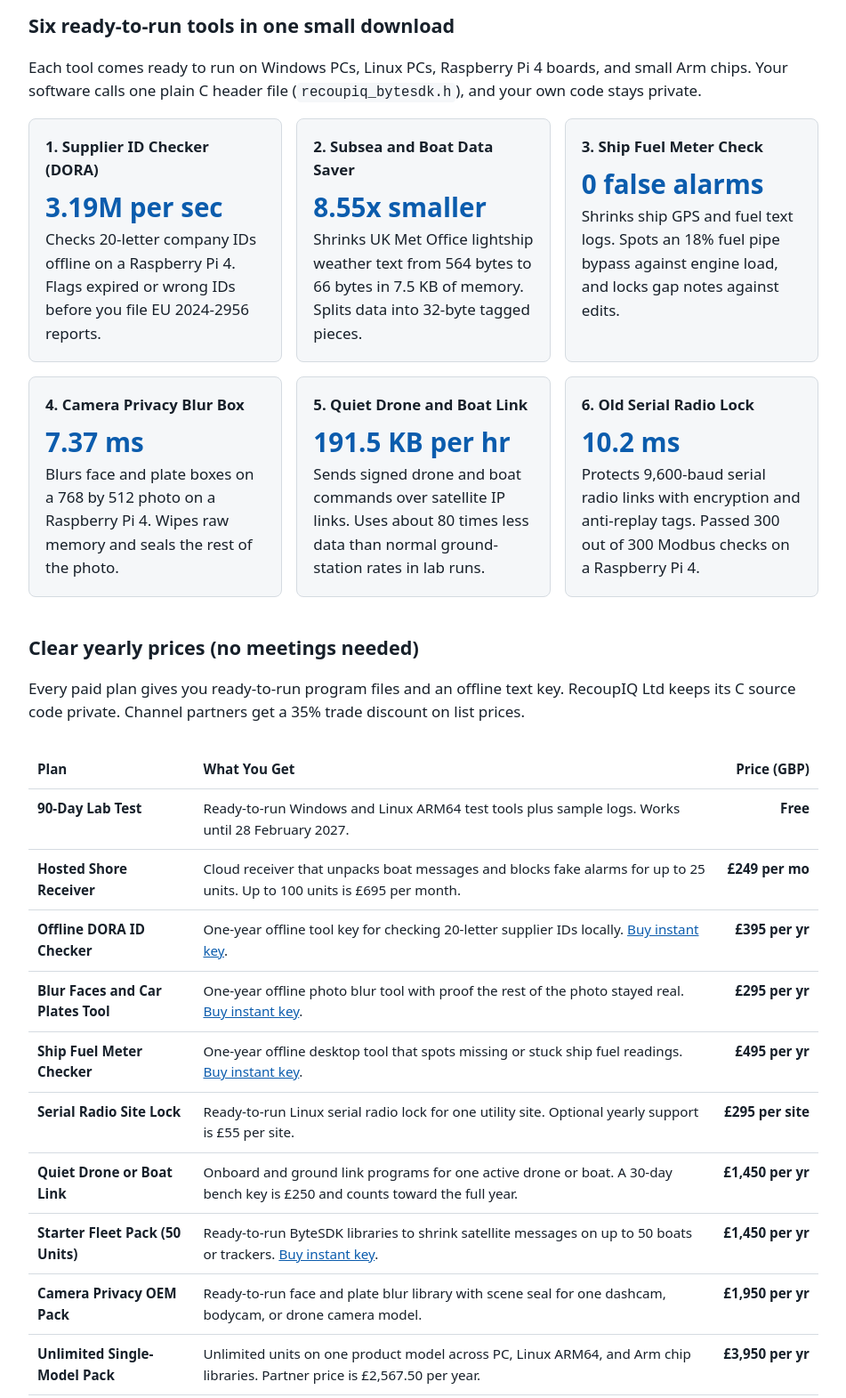
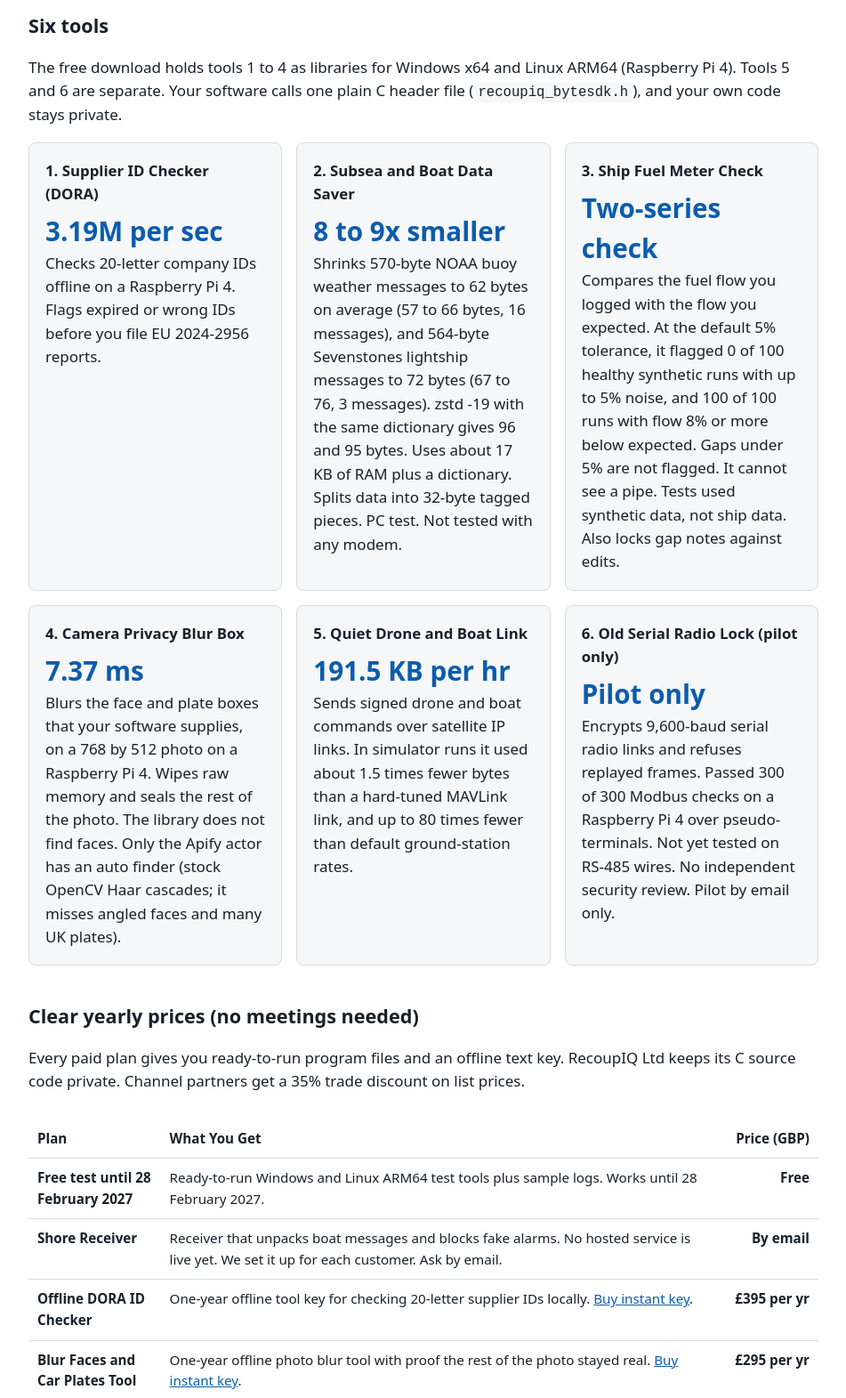
Before and after one commit to recoupiq/bytesdk, a plain HTML site: page bytesdk.html in a window 1280 px wide. Shown: the part 360-1931 px from the top of the page at 89% size, without its empty margins (164-1115 px from the left). Drawn offline with Linux system fonts and the light colour scheme.

Commit message:
Correct claims, fix the fuel check, add terms and an evaluation licence
- Fuel check: new tolerance-based check; the desktop tool is marked not on sale
- Serial radio lock: pilot only, no buy path
- Drone link: data saving stated against a tuned link as well as default rates
- Compression figures from a test that gives every method the same history
- Terms, refunds and privacy section
- Evaluation pack rebuilt: fixed library, working README link, licence file

Co-Authored-By: Claude Fable 5.2 <noreply@anthropic.com>

```diff
--- a/bytesdk.html
+++ b/bytesdk.html
@@ -49,8 +49,8 @@ footer { margin-top: 48px; padding-top: 16px; border-top: 1px solid var(--line);
   <a class="cta-sec" href="https://recoup.gumroad.com">Buy Instant Key on Gumroad</a>
 </header>
 
-<h2>Six ready-to-run tools in one small download</h2>
-<p>Each tool comes ready to run on Windows PCs, Linux PCs, Raspberry Pi 4 boards, and small Arm chips. Your software calls one plain C header file (<code>recoupiq_bytesdk.h</code>), and your own code stays private.</p>
+<h2>Six tools</h2>
+<p>The free download holds tools 1 to 4 as libraries for Windows x64 and Linux ARM64 (Raspberry Pi 4). Tools 5 and 6 are separate. Your software calls one plain C header file (<code>recoupiq_bytesdk.h</code>), and your own code stays private.</p>
 
 <div class="grid">
   <div class="card">
@@ -60,28 +60,28 @@ footer { margin-top: 48px; padding-top: 16px; border-top: 1px solid var(--line);
   </div>
   <div class="card">
     <h3>2. Subsea and Boat Data Saver</h3>
-    <div class="big">8.55x smaller</div>
-    Shrinks UK Met Office lightship weather text from 564 bytes to 66 bytes in 7.5 KB of memory. Splits data into 32-byte tagged pieces.
+    <div class="big">8 to 9x smaller</div>
+    Shrinks 570-byte NOAA buoy weather messages to 62 bytes on average (57 to 66 bytes, 16 messages), and 564-byte Sevenstones lightship messages to 72 bytes (67 to 76, 3 messages). zstd -19 with the same dictionary gives 96 and 95 bytes. Uses about 17 KB of RAM plus a dictionary. Splits data into 32-byte tagged pieces. PC test. Not tested with any modem.
   </div>
   <div class="card">
     <h3>3. Ship Fuel Meter Check</h3>
-    <div class="big">0 false alarms</div>
-    Shrinks ship GPS and fuel text logs. Spots an 18% fuel pipe bypass against engine load, and locks gap notes against edits.
+    <div class="big">Two-series check</div>
+    Compares the fuel flow you logged with the flow you expected. At the default 5% tolerance, it flagged 0 of 100 healthy synthetic runs with up to 5% noise, and 100 of 100 runs with flow 8% or more below expected. Gaps under 5% are not flagged. It cannot see a pipe. Tests used synthetic data, not ship data. Also locks gap notes against edits.
   </div>
   <div class="card">
     <h3>4. Camera Privacy Blur Box</h3>
     <div class="big">7.37 ms</div>
-    Blurs face and plate boxes on a 768 by 512 photo on a Raspberry Pi 4. Wipes raw memory and seals the rest of the photo.
+    Blurs the face and plate boxes that your software supplies, on a 768 by 512 photo on a Raspberry Pi 4. Wipes raw memory and seals the rest of the photo. The library does not find faces. Only the Apify actor has an auto finder (stock OpenCV Haar cascades; it misses angled faces and many UK plates).
   </div>
   <div class="card">
     <h3>5. Quiet Drone and Boat Link</h3>
     <div class="big">191.5 KB per hr</div>
-    Sends signed drone and boat commands over satellite IP links. Uses about 80 times less data than normal ground-station rates in lab runs.
+    Sends signed drone and boat commands over satellite IP links. In simulator runs it used about 1.5 times fewer bytes than a hard-tuned MAVLink link, and up to 80 times fewer than default ground-station rates.
   </div>
   <div class="card">
-    <h3>6. Old Serial Radio Lock</h3>
-    <div class="big">10.2 ms</div>
-    Protects 9,600-baud serial radio links with encryption and anti-replay tags. Passed 300 out of 300 Modbus checks on a Raspberry Pi 4.
+    <h3>6. Old Serial Radio Lock (pilot only)</h3>
+    <div class="big">Pilot only</div>
+    Encrypts 9,600-baud serial radio links and refuses replayed frames. Passed 300 of 300 Modbus checks on a Raspberry Pi 4 over pseudo-terminals. Not yet tested on RS-485 wires. No independent security review. Pilot by email only.
   </div>
 </div>
 
@@ -90,14 +90,14 @@ footer { margin-top: 48px; padding-top: 16px; border-top: 1px solid var(--line);
 <div class="table-wrap"><table>
   <tr><th>Plan</th><th>What You Get</th><th class="n">Price (GBP)</th></tr>
   <tr>
-    <td><strong>90-Day Lab Test</strong></td>
+    <td><strong>Free test until 28 February 2027</strong></td>
     <td>Ready-to-run Windows and Linux ARM64 test tools plus sample logs. Works until 28 February 2027.</td>
     <td class="n">Free</td>
   </tr>
   <tr>
-    <td><strong>Hosted Shore Receiver</strong></td>
-    <td>Cloud receiver that unpacks boat messages and blocks fake alarms for up to 25 units. Up to 100 units is &pound;695 per month.</td>
-    <td class="n">&pound;249 per mo</td>
+    <td><strong>Shore Receiver</strong></td>
+    <td>Receiver that unpacks boat messages and blocks fake alarms. No hosted service is live yet. We set it up for each customer. Ask by email.</td>
+    <td class="n">By email</td>
   </tr>
   <tr>
     <td><strong>Offline DORA ID Checker</strong></td>
@@ -111,13 +111,13 @@ footer { margin-top: 48px; padding-top: 16px; border-top: 1px solid var(--line);
   </tr>
   <tr>
     <td><strong>Ship Fuel Meter Checker</strong></td>
-    <td>One-year offline desktop tool that spots missing or stuck ship fuel readings. <a href="https://recoup.gumroad.com/l/ship-fuel-meter-checker-cli">Buy instant key</a>.</td>
-    <td class="n">&pound;495 per yr</td>
+    <td>One-year offline tool that compares logged fuel flow with expected flow and flags gaps above your tolerance. Tested on synthetic data only. Not on sale yet: the desktop tool cannot read your own log files. Email us if you want to test it.</td>
+    <td class="n">Not on sale</td>
   </tr>
   <tr>
     <td><strong>Serial Radio Site Lock</strong></td>
-    <td>Ready-to-run Linux serial radio lock for one utility site. Optional yearly support is &pound;55 per site.</td>
-    <td class="n">&pound;295 per site</td>
+    <td>Pilot only, by email. Not yet tested on RS-485 wires. No independent security review.</td>
+    <td class="n">Pilot only</td>
   </tr>
   <tr>
     <td><strong>Quiet Drone or Boat Link</strong></td>
@@ -161,6 +161,18 @@ footer { margin-top: 48px; padding-top: 16px; border-top: 1px solid var(--line);
 <a class="cta-sec" href="https://recoup.gumroad.com">Buy Instant Key on Gumroad</a>
 <a class="cta-sec" href="mailto:contact@recoup-iq.tech?subject=ByteSDK%20Licence%20Order">Email for UK Invoice</a>
 
+<h2 id="terms">Terms, refunds and privacy</h2>
+<ul>
+  <li><strong>Seller:</strong> RecoupIQ Ltd, a company registered in England and Wales (Company No. 16947526), 410 High Street, Flat 1, Lincoln, LN5 7TE, United Kingdom. Email: <a href="mailto:contact@recoup-iq.tech">contact@recoup-iq.tech</a>.</li>
+  <li><strong>Business sale only:</strong> We sell to businesses, not to consumers.</li>
+  <li><strong>What you receive:</strong> An offline licence key (a text token) by email or from Gumroad. The key unlocks the program files from the free download for the term and the number of units in your plan. You do not receive source code.</li>
+  <li><strong>Refunds:</strong> You can ask for a full refund within 14 days of purchase if you did not use the key in production. Email us with your order number.</li>
+  <li><strong>Privacy, offline tools:</strong> The offline tools and libraries do not send data anywhere and collect no personal data.</li>
+  <li><strong>Privacy, Apify actors:</strong> The actors run in your own Apify account. Apify processes the data that you give them, under Apify's terms. The actor code does not send your input to RecoupIQ. The supplier ID actor sends the LEI codes you supply to the public GLEIF service.</li>
+  <li><strong>No warranty for compliance:</strong> The tools give analytical support only. A qualified person must check results before any filing.</li>
+  <li><strong>Law:</strong> These terms are governed by the law of England and Wales.</li>
+</ul>
+
 <footer>RecoupIQ Ltd (Company No. 16947526) &middot; 410 High Street, Flat 1, Lincoln, LN5 7TE, United Kingdom &middot; <a href="mailto:contact@recoup-iq.tech">contact@recoup-iq.tech</a> &middot; <a href="https://recoup.gumroad.com">Gumroad Store</a> &middot; <a href="https://apify.com/recoupiq">Apify Store</a> &middot; <a href="https://www.linkedin.com/in/alex-vasile-ai-engineer/">LinkedIn</a></footer>
 </main>
 </body>
```
Also changed, not shown: index.html (+31 -19 lines), satlink.html (+1 -1 lines), 1 other file.
